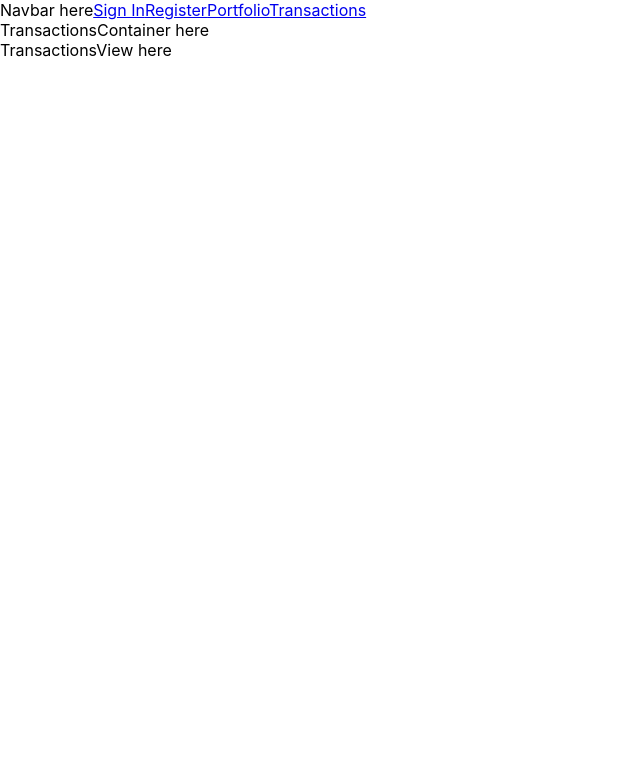
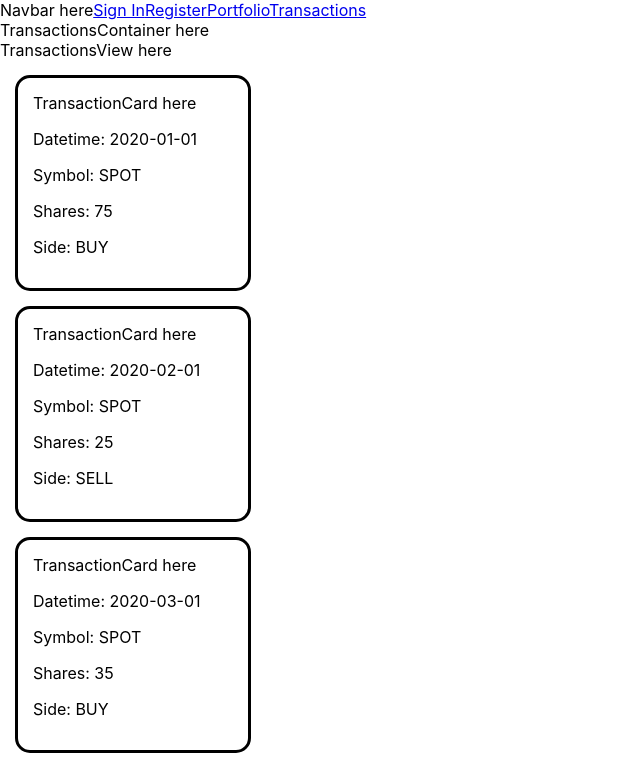
Before and after one commit to sw385/stock-portfolio, a React (Create React App) app in the folder front-end/: page /transactions in a window 1280 px wide. Shown: the top 766 px of the page, without its empty margins (0-640 px from the left). Built offline with nearby package versions, Linux system fonts and the light colour scheme.

Commit message:
pass transactions data from state to TransactionCards

```diff
--- a/front-end/src/components/containers/TransactionsContainer.jsx
+++ b/front-end/src/components/containers/TransactionsContainer.jsx
@@ -12,14 +12,17 @@ class TransactionsContainer extends Component {
     return (
       <div>
         TransactionsContainer here
-        <TransactionsView />
+        <TransactionsView transactions={this.props.transactions}/>
       </div>
     );
   }
 }
 
 const mapState = state => {
-  return {};
+  console.log(state)
+  return {
+    transactions: state.pricesReducer.transactions,
+  }
 };
 
 const mapDispatch = dispatch => {
--- a/front-end/src/components/index.js
+++ b/front-end/src/components/index.js
@@ -14,6 +14,6 @@ export { default as TransactionsView } from "./views/TransactionsView.jsx";
 export { default as NotFound } from "./views/NotFound.jsx";
 
 export { default as HoldingCard } from "./views/HoldingCard.jsx";
-export { default as TransactionCar } from "./views/TransactionCard.jsx";
+export { default as TransactionCard } from "./views/TransactionCard.jsx";
 
 export { default as Navbar } from "./views/Navbar.jsx";
--- a/front-end/src/components/views/HoldingCard.jsx
+++ b/front-end/src/components/views/HoldingCard.jsx
@@ -7,8 +7,9 @@ const HoldingCard = (props) => {
   return (
     <div class="holding-card">
       HoldingCard here
-      <p>Ticker: {props.data.symbol}</p>
+      <p>Symbol: {props.data.symbol}</p>
       <p>{props.data.shares} shares</p>
+      <p>Price: </p>
     </div>
   )
 }
--- a/front-end/src/components/views/PortfolioView.jsx
+++ b/front-end/src/components/views/PortfolioView.jsx
@@ -6,16 +6,16 @@ import HoldingCard from "./HoldingCard"
 
 const PortfolioView = (props) => {
   console.log("kiwi", props.holdings)
-  let HoldingCards = []
+  let holdingCards = []
   if (props.holdings) {
     for (let i = 0; i < props.holdings.length; i++) {
-      HoldingCards.push(<HoldingCard data={props.holdings[i]} />)
+      holdingCards.push(<HoldingCard data={props.holdings[i]} />)
     }
   }
   return (
     <div>
       PortfolioView here
-      {HoldingCards}
+      {holdingCards}
     </div>
   )
 }
--- /dev/null
+++ b/front-end/src/components/views/TransactionCard.css
@@ -0,0 +1,9 @@
+.transaction-card {
+  border: solid;
+  border-color: black;
+  border-radius: 15px;
+  margin: 15px;
+  padding: 15px;
+  width: 200px;
+
+}
--- a/front-end/src/components/views/TransactionCard.jsx
+++ b/front-end/src/components/views/TransactionCard.jsx
@@ -1,11 +1,19 @@
-import React from "react";
-import PropTypes from "prop-types";
+import React from "react"
+import PropTypes from "prop-types"
 
-// import "../views/TransactionCard.css";
+import "../views/TransactionCard.css";
 
-const TransactionCard = props => {
-  return <div>TransactionCard here</div>;
-};
+const TransactionCard = (props) => {
+  return (
+    <div class="transaction-card">
+      TransactionCard here
+      <p>Datetime: {props.data.datetime}</p>
+      <p>Symbol: {props.data.symbol}</p>
+      <p>Shares: {props.data.shares}</p>
+      <p>Side: {props.data.side}</p>
+    </div>
+  )
+}
 
 // StudentCard.propTypes = {
 //   image: PropTypes.string.isRequired,
@@ -16,4 +24,4 @@ const TransactionCard = props => {
 //   buttonText: PropTypes.string.isRequired
 // };
 
-export default TransactionCard;
+export default TransactionCard
--- a/front-end/src/components/views/TransactionsView.jsx
+++ b/front-end/src/components/views/TransactionsView.jsx
@@ -1,12 +1,20 @@
 import React from "react";
+import TransactionCard from "./TransactionCard"
 
 // If you need cards or styling, you can uncomment the lines here to import
 // import "./TransactionsView.css";
 
 const TransactionsView = props => {
+  let transactionCards = []
+  if (props.transactions) {
+    for (let i = 0; i < props.transactions.length; i++) {
+      transactionCards.push(<TransactionCard data={props.transactions[i]} />)
+    }
+  }
   return (
     <div>
       TransactionsView here
+      {transactionCards}
     </div>
   );
 };
```
